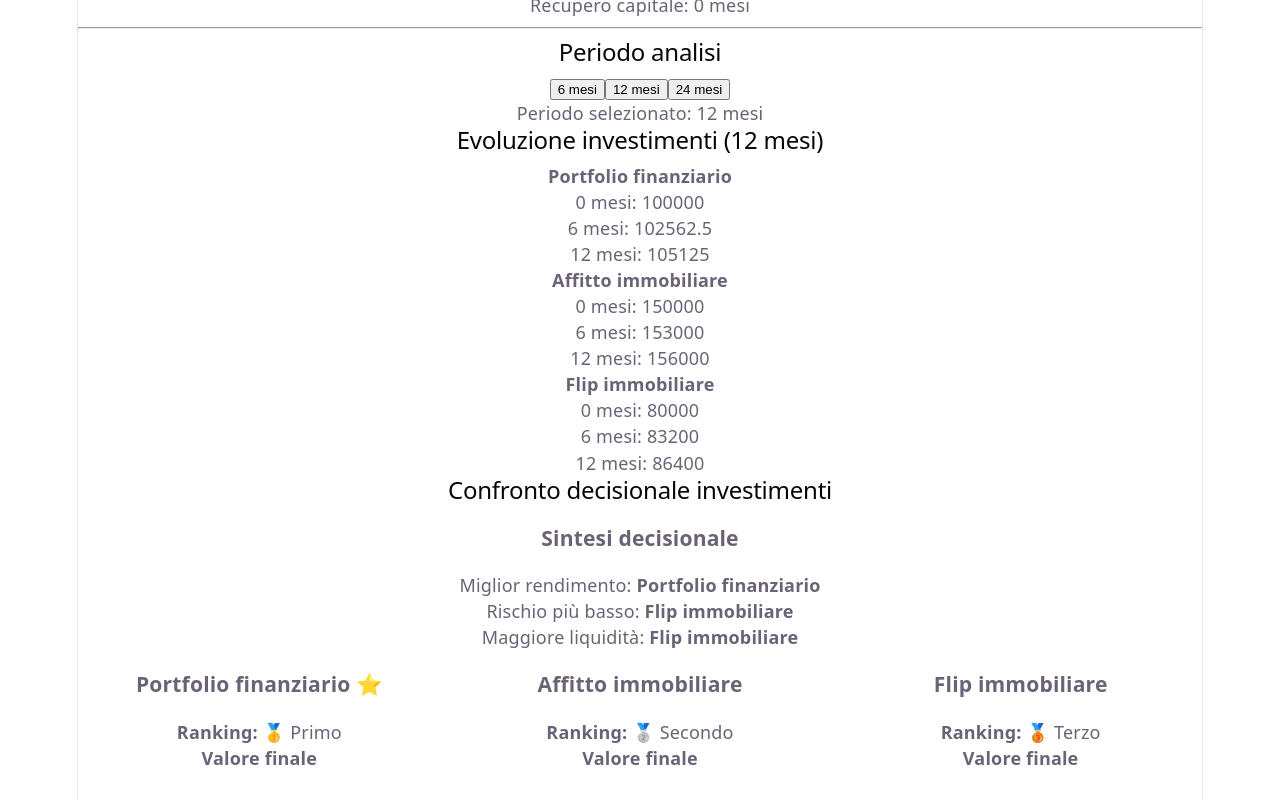
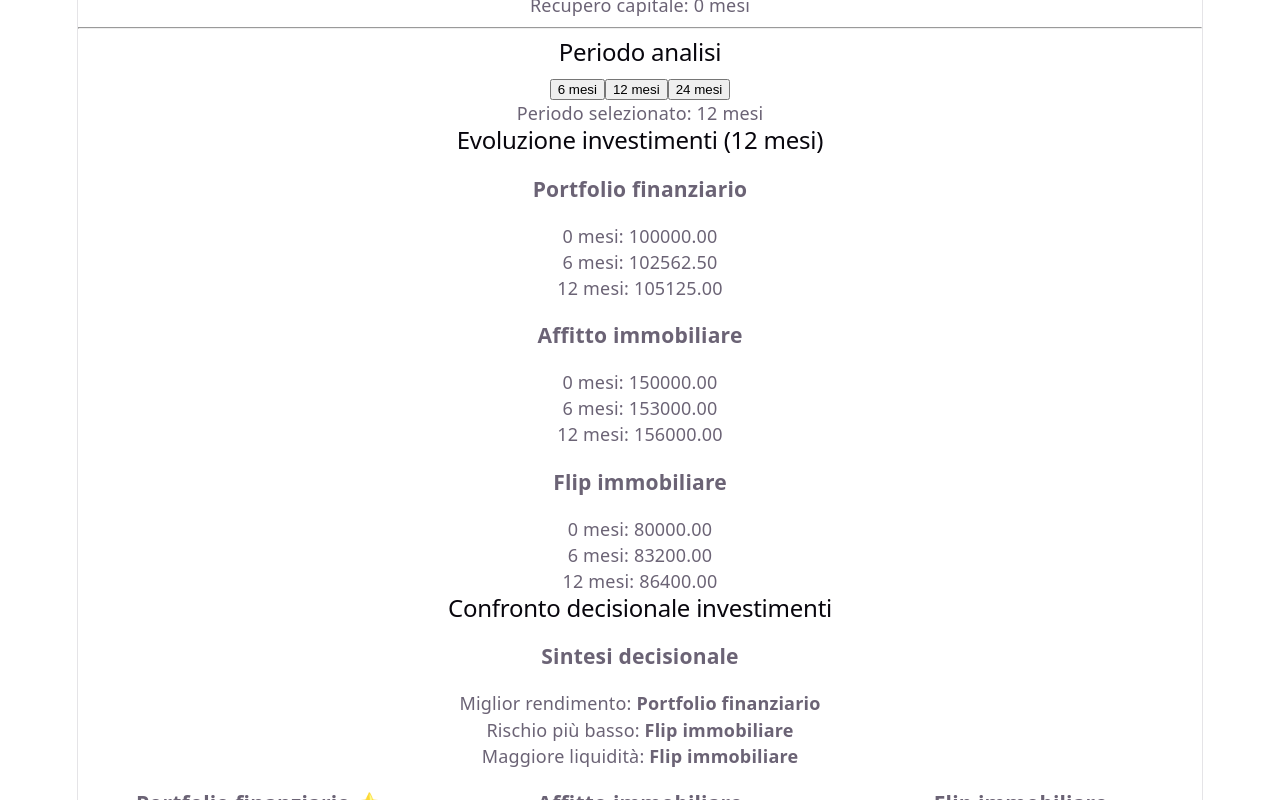
Before and after one commit to carlosciarrinovideo1-svg/Bussola-Finanziaria, a React (Vite) app in the folder frontend/: page / in a window 1280 px wide. Shown: the part 4960-5760 px from the top of the page. Built offline with nearby package versions, Linux system fonts and the light colour scheme; no server answers.

Commit message:
BF-0093: extract investment history graph component

```diff
--- a/frontend/src/components/InvestmentEvolutionChart.tsx
+++ b/frontend/src/components/InvestmentEvolutionChart.tsx
@@ -10,6 +10,8 @@ import {
   exampleInvestments,
 } from "../investments/demo/exampleInvestments";
 
+import InvestmentHistoryGraph from "./investment/InvestmentHistoryGraph";
+
 interface InvestmentEvolutionChartProps {
   period?: 6 | 12 | 24;
 }
@@ -17,7 +19,6 @@ interface InvestmentEvolutionChartProps {
 export default function InvestmentEvolutionChart({
   period = 12,
 }: InvestmentEvolutionChartProps) {
-
   const series = exampleInvestments.map(
     (investment) =>
       createInvestmentHistory(
@@ -36,19 +37,13 @@ export default function InvestmentEvolutionChart({
 
   return (
     <section>
-      <h2>Evoluzione investimenti ({period} mesi)</h2>
+      <h2>
+        Evoluzione investimenti ({period} mesi)
+      </h2>
 
-      {filteredSeries.map((item) => (
-        <div key={item.name}>
-          <strong>{item.name}</strong>
-
-          {item.points.map((point) => (
-            <p key={point.month}>
-              {point.month} mesi: {point.value}
-            </p>
-          ))}
-        </div>
-      ))}
+      <InvestmentHistoryGraph
+        series={filteredSeries}
+      />
     </section>
   );
 }
--- /dev/null
+++ b/frontend/src/components/investment/InvestmentHistoryGraph.tsx
@@ -0,0 +1,27 @@
+import type {
+  InvestmentHistorySeries,
+} from "../../investments/history/types";
+
+interface InvestmentHistoryGraphProps {
+  series: InvestmentHistorySeries[];
+}
+
+export default function InvestmentHistoryGraph({
+  series,
+}: InvestmentHistoryGraphProps) {
+  return (
+    <div>
+      {series.map((item) => (
+        <section key={item.name}>
+          <h3>{item.name}</h3>
+
+          {item.points.map((point) => (
+            <div key={point.month}>
+              {point.month} mesi: {point.value.toFixed(2)}
+            </div>
+          ))}
+        </section>
+      ))}
+    </div>
+  );
+}
```
